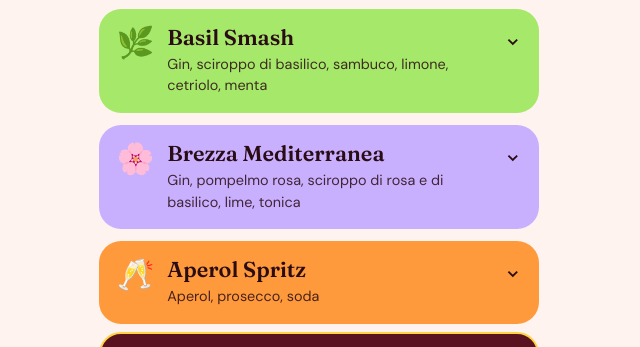
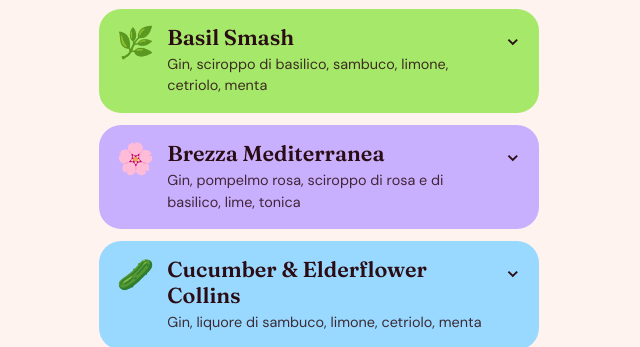
Before and after one commit to Richardckz/manu-25-cocktail-menu, a plain HTML site: page index.html in a window 1280 px wide. Shown: the part 678-1025 px from the top of the page, without its empty margins (321-961 px from the left). Drawn offline with Linux system fonts and the light colour scheme.

Commit message:
Add Cucumber & Elderflower Collins cocktail entry

```diff
--- a/index.html
+++ b/index.html
@@ -105,6 +105,8 @@ const DRINKS = [
    d:"Verde e fresco. Tecnicamente è un’insalata, ed è la ragione per cui puoi berne due."},
   {id:"brezza", e:"🌸", c:"#c9b0ff", name:"Brezza Mediterranea", ing:"Gin, pompelmo rosa, sciroppo di rosa e di basilico, lime, tonica", tags:["erbaceo","fresco"], s:2,
    d:"Floreale e leggera, con il pompelmo rosa a farla da padrone. Il drink di chi viene bene in foto."},
+    {id:"collins", e:"🥒", c:"#9ad9ff", name:"Cucumber & Elderflower Collins", ing:"Gin, liquore di sambuco, limone, cetriolo, menta", tags:["erbaceo","fresco"], s:2,
+   d:"Fresca, floreale e leggermente dolce. Sembra una giornata alla spa in un bicchiere, ma con più gin."},
   {id:"spritz", e:"🥂", c:"#ff9a3c", name:"Aperol Spritz", ing:"Aperol, prosecco, soda", tags:["classico"], s:1,
    d:"Il più leggero di tutti. È il primo drink della serata, e anche il terzo."}
 ];
```
